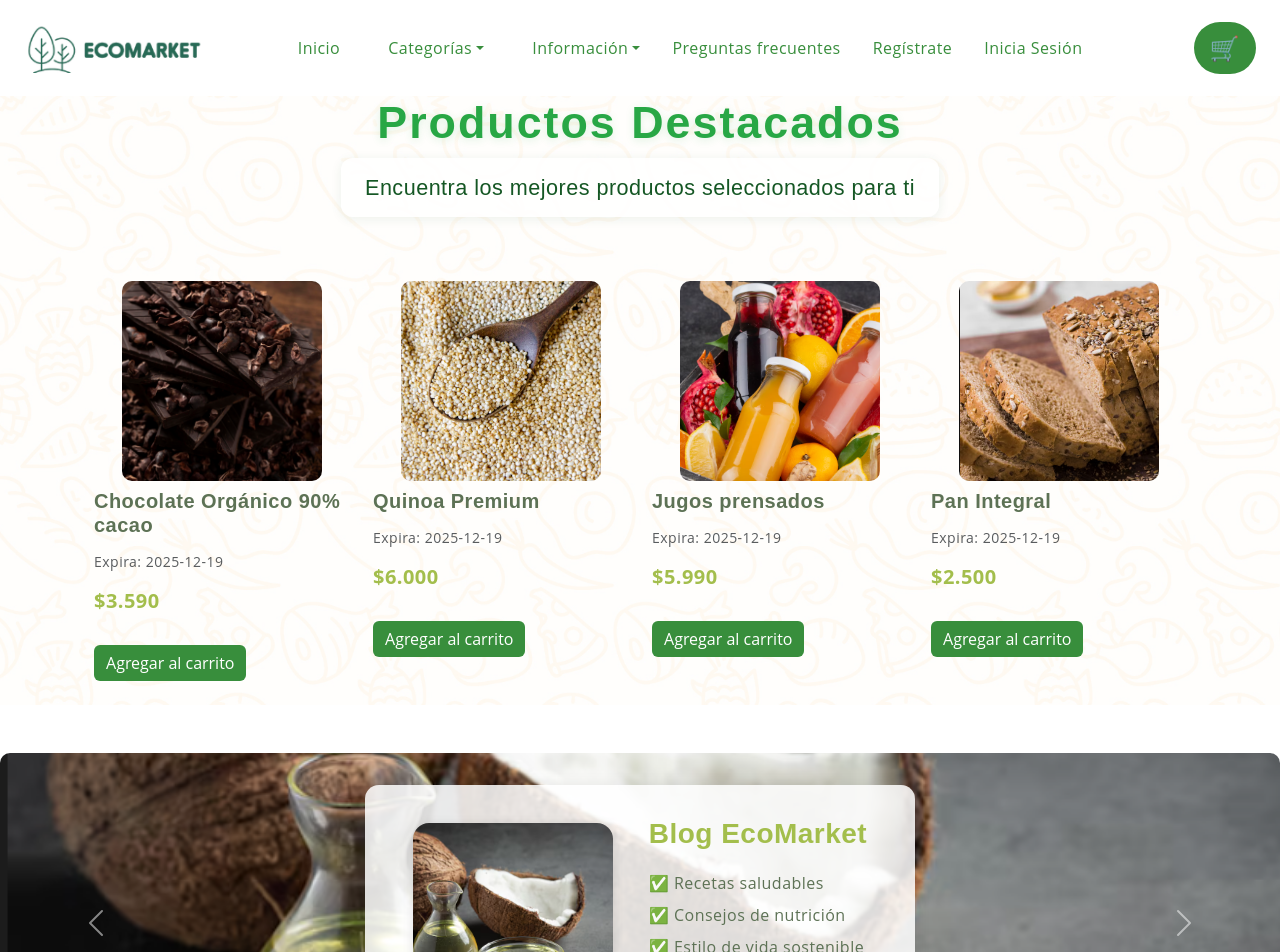
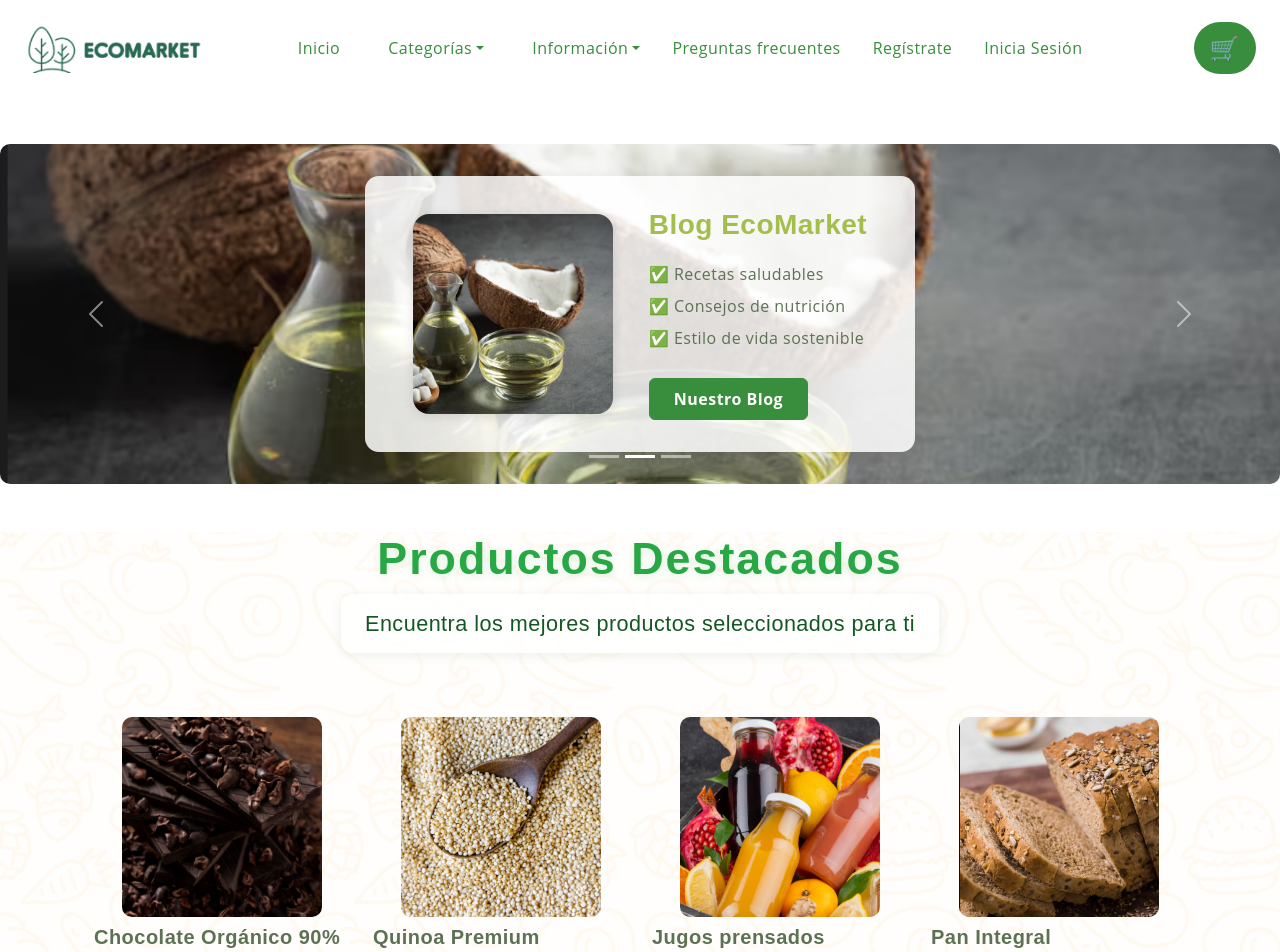
Before and after one commit to limonarilon/EcoMarket, a React (Vite) app: page / in a window 1280 px wide. Shown: the top 952 px of the page. Built offline with nearby package versions, Linux system fonts and the light colour scheme; no server answers.

Commit message:
Cambio de posicion del carrusel
El carrusel ahora esta debajo del navbar

```diff
--- a/src/App.jsx
+++ b/src/App.jsx
@@ -52,8 +52,9 @@ const Home = ({ products, onAddToCart }) => {
 
   return (
     <div>
+      <Carrusel products={featuredProducts} />
       <Featured products={featuredProducts} onAddToCart={onAddToCart} />
-      <Carrusel products={featuredProducts} />
+
       <BlogPost />
     </div>
   );
```
